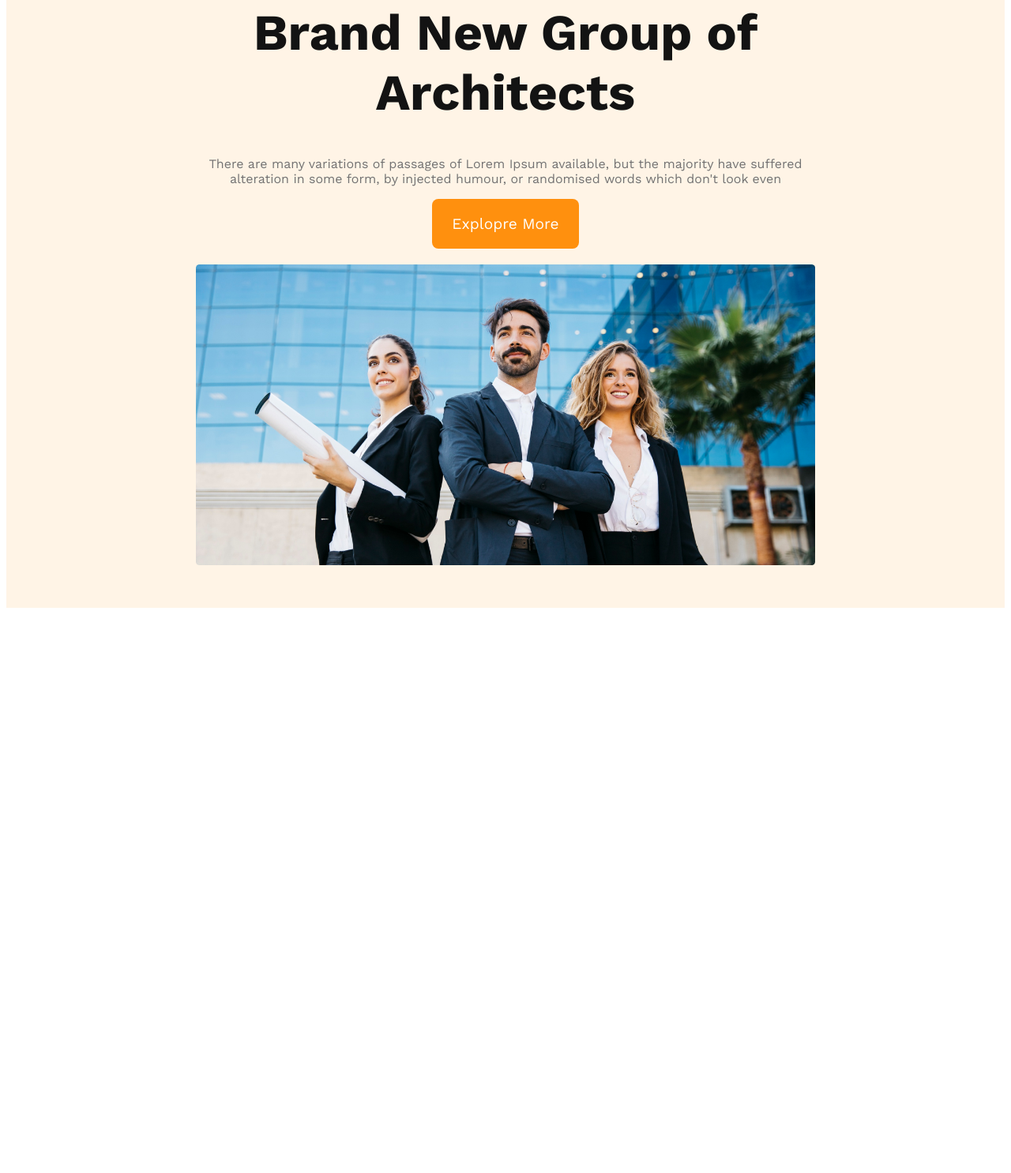
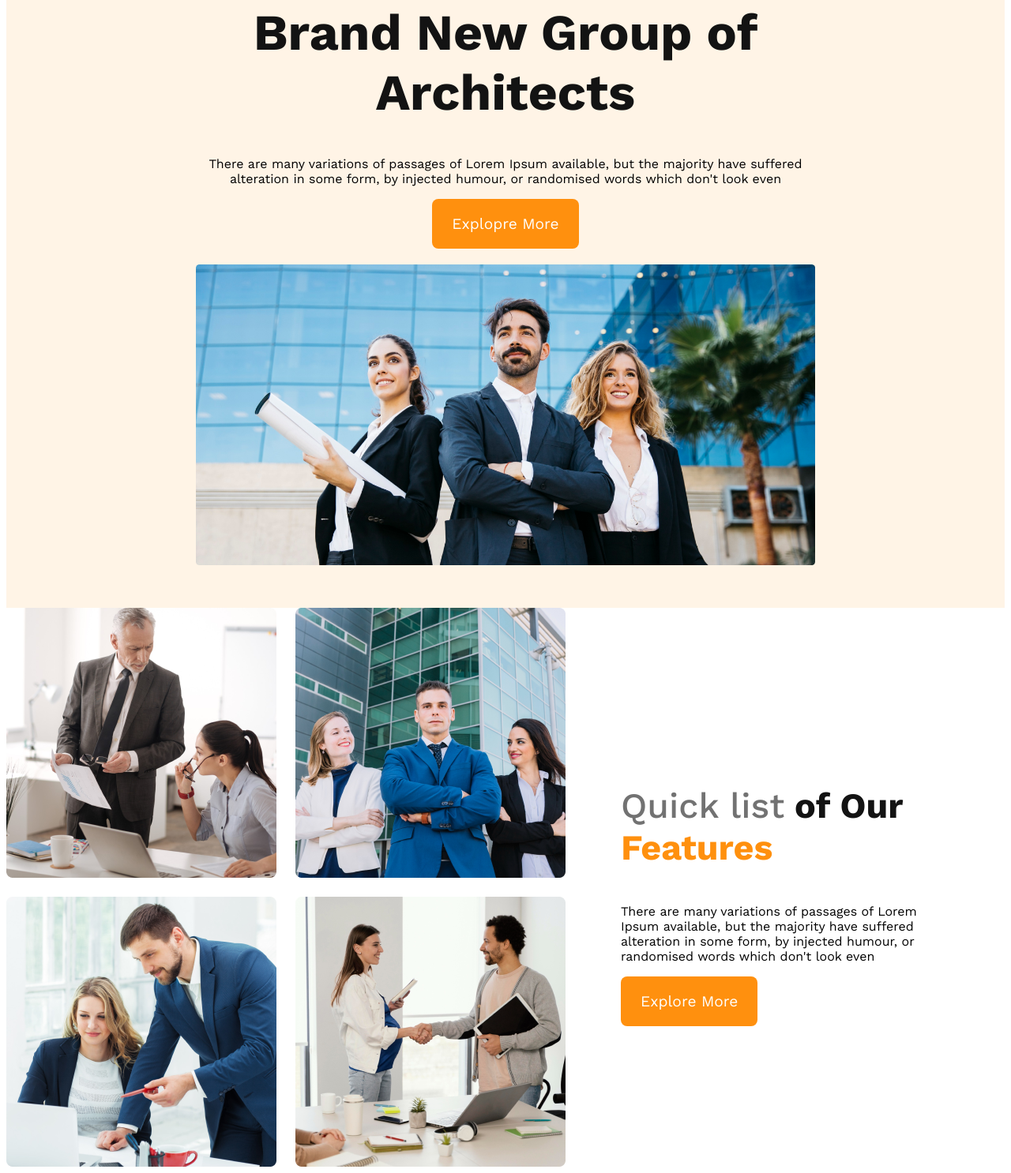
Before and after one commit to rakib286/g3-architects-werbsite, a plain HTML site: page index.html in a window 1280 px wide. Shown: the part 240-1726 px from the top of the page at 79% size. Before the commit the page ends 1018 px from the top, so only its background shows below. Drawn offline with nearby package versions, Linux system fonts and the light colour scheme.

Commit message:
finished team section responsive

```diff
--- a/index.html
+++ b/index.html
@@ -1,11 +1,13 @@
 <!DOCTYPE html>
 <html lang="en">
+
 <head>
     <meta charset="UTF-8">
     <meta name="viewport" content="width=device-width, initial-scale=1.0">
     <title>G3 Architects</title>
     <link rel="stylesheet" href="styles/architects.css">
 </head>
+
 <body>
     <header>
         <nav>
@@ -18,18 +20,42 @@
             </ul>
         </nav>
         <div class="banner">
-           <div class="banner-content"> <h1 class="banner-title">Brand New Group of Architects</h1>
-            <p class="banner-description">There are many variations of passages of Lorem Ipsum available, but the majority have suffered alteration in some form, by injected humour, or randomised words which don't look even</p>
-                <button class="btn-primary">Explopre More</button></div>
+            <div class="banner-content">
+                <h1 class="banner-title">Brand New Group of Architects</h1>
+                <p class="text-light-gray">There are many variations of passages of Lorem Ipsum available, but the
+                    majority have suffered alteration in some form, by injected humour, or randomised words which don't
+                    look even</p>
+                <button class="btn-primary">Explopre More</button>
+            </div>
             <img src="images/banner.png" alt="">
         </div>
 
     </header>
     <main>
-
+        <!-- teams sections start -->
+        <section>
+            <div class="teams-container">
+                <div class="teams-img-container">
+                    <img src="images/team1.png" alt="">
+                    <img src="images/team2.png" alt="">
+                    <img src="images/team3.png" alt="">
+                    <img src="images/team4.png" alt="">
+                </div>
+                <div class="teams-content">
+                    <h3 class="teams-title"><span class="quick-list">Quick list</span> <span class="of-our">of
+                            Our</span> <span class="text-features">Features</span>
+                    </h3>
+                    <p class="text-light-gray">There are many variations of passages of Lorem Ipsum available, but the majority have suffered
+                        alteration in some form, by injected humour, or randomised words which don't look even
+                    </p>
+                    <button class="btn-primary">Explore More</button>
+                </div>
+            </div>
+        </section>
     </main>
     <footer>
 
     </footer>
 </body>
+
 </html>
--- a/styles/architects.css
+++ b/styles/architects.css
@@ -4,6 +4,7 @@
 *{
 font-family: 'Work Sans', sans-serif;
 }
+
 .btn-primary{
     border-radius: 8px;
     color: #FFFFFF;
@@ -54,13 +55,48 @@ nav li a{
     font-weight: 700;
     color: #131313;
 }
-.banner-description{
-    color: #727272;
-}
+
 .banner img{
     margin-top:20px;
     width: 100%;
 }
+
+/* main styles */
+main{
+    max-width: 1440px;
+    margin: 70 auto;
+}
+/* teams-style*/
+.teams-container{
+    display: flex;
+    align-items: center;
+}
+.teams-img-container{
+    display: grid;
+    grid-template-columns: repeat(2, 1fr);
+    gap: 1.5rem;
+}
+.teams-content{
+    padding-left: 70px;
+    padding-right: 70px;
+
+}
+.teams-title{
+    font-size: 2.8rem;
+}
+.teams-title .quick-list{
+    color: #727272;
+    font-weight: 500;
+}
+.teams-title .text-features{
+    color: #FF900E;
+    font-weight: 700;
+}
+.teams-title .of-our{
+    color: #131313;
+    font-weight: 700;
+}
+
 
 /* responsive media queries */
 /* mobile devices */
@@ -68,18 +104,23 @@ nav li a{
     header{
         padding: 20px;
     }
-    nav{
+    nav, .teams-container{
+        flex-direction: column;
+    }
+    .teams-img-container{
+        grid-template-columns: 1fr;
+    }
+    .teams-content{
+        padding-left: 20px;
+        padding-right: 20px;
+    }
+}
+/* teblet or medioum devices */
+@media screen and (min-width: 576px) and (max-width: 960px){
+    header{
+        padding: 20px;
+    }
+    nav, .teams-container{
         flex-direction: column;
     }
 }
-/* teblet or medioum devices */
-@media screen and (min-width: 576px;) and (max-width: 960px){
-    header{
-        padding: 20px;
-    }
-    nav{
-        flex-direction: column;
-    }
-}
-
-}
```
